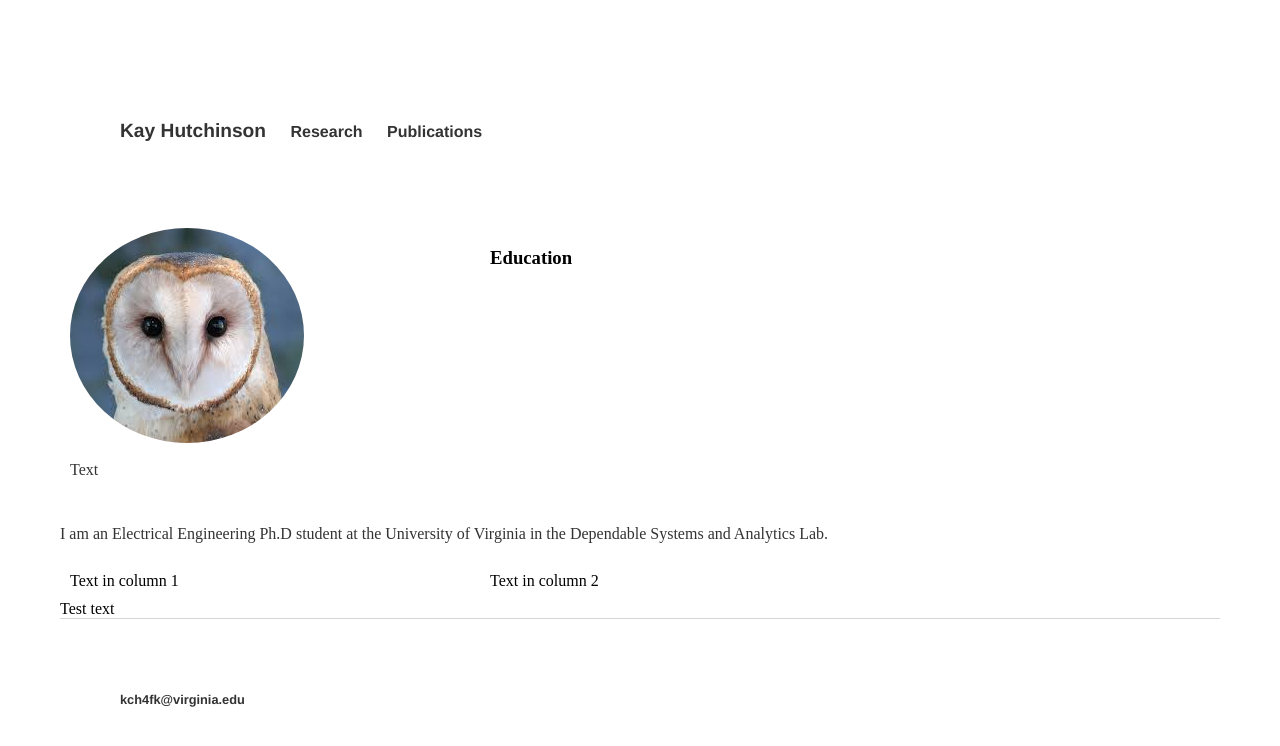
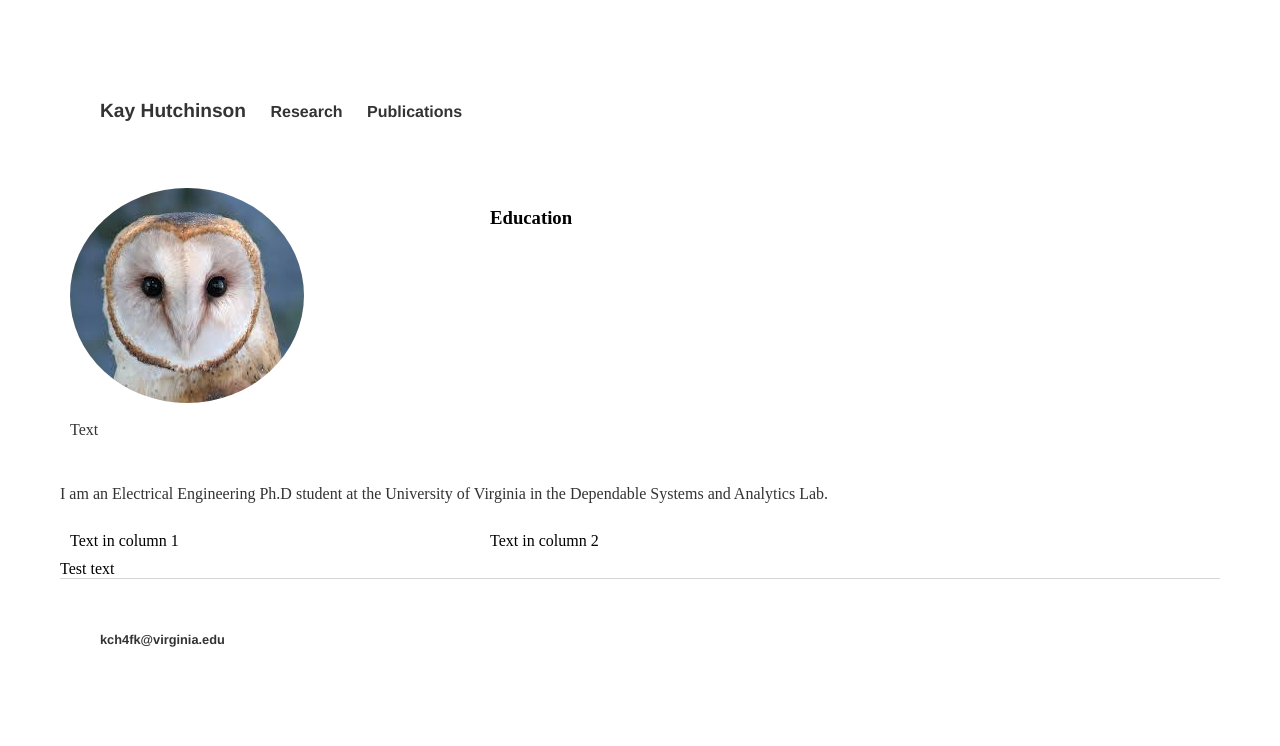
Before and after one commit to kch4fk/kch4fk.github.io, a Jekyll site: the page built from index.html, in a window 1280 px wide. Shown: the top 746 px of the page. Built offline with Jekyll 4.4.1, drawn with Linux system fonts in a browser that asks for light colours.

Commit message:
Update main.css

```diff
--- a/css/main.css
+++ b/css/main.css
@@ -5,7 +5,7 @@ body {
 
 nav ul, footer ul {
     font-family:'Helvetica', 'Arial', 'Sans-Serif';
-    padding: 60px;
+    padding: 40px;
     list-style: none;
     font-weight: bold;
 }
```
